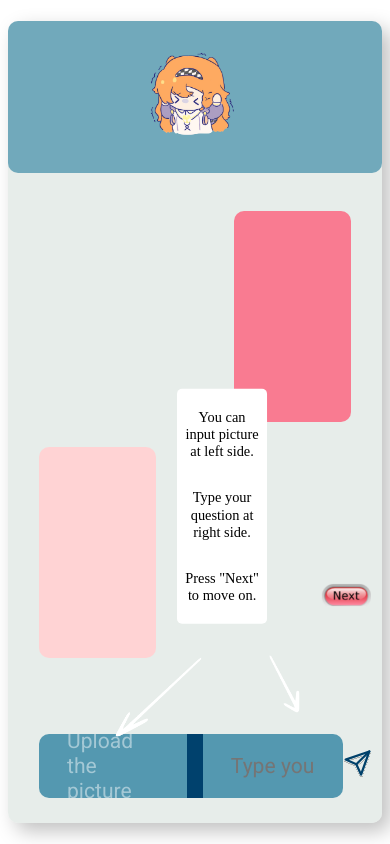
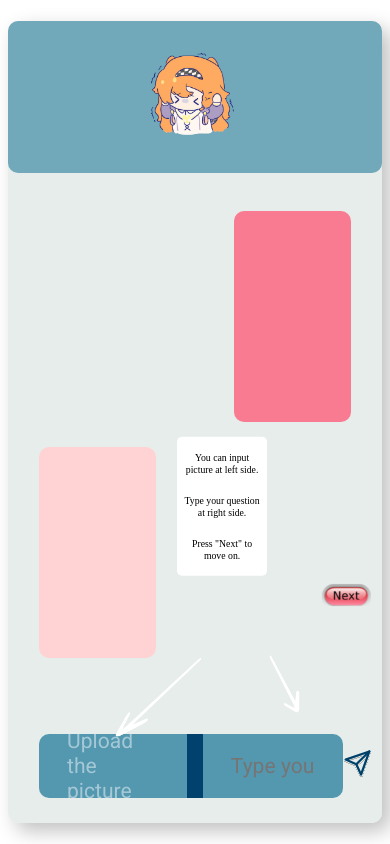
Before and after one commit to 930727fre/VQAweb, a Vue app in the folder frontend/Present/: page /guide-show in a window 390 px wide. Built offline with nearby package versions, Linux system fonts and the light colour scheme.

Commit message:
instruction rwd changed
not using clamp

```diff
--- a/frontend/Present/src/pages/Guide.vue
+++ b/frontend/Present/src/pages/Guide.vue
@@ -312,7 +312,7 @@
       transform: translateX(-50%) scale(2); /*放大logo比例*/
     }
     .instructions{
-      font-size: clamp(1rem, 1.5vw + 0.1rem, 2rem);
+      font-size: 2vw;
     }
   }
 
@@ -325,12 +325,12 @@
       transform: translateX(-50%) scale(3); /*放大logo比例*/
     }
     .instructions{
-      font-size: clamp(0.9rem, 1.5vw + 0.1rem, 2rem);
+      font-size: 2.5vw;
     }
   }
   @media screen and (max-width: 368px) {
     .instructions{
-      font-size: clamp(0.7rem, 1.5vw + 0.05rem, 1.5rem);
+      font-size: 3vw;
     }
   }
 </style>
--- a/frontend/Present/src/pages/GuideShow.vue
+++ b/frontend/Present/src/pages/GuideShow.vue
@@ -169,7 +169,7 @@
     top: 60%; /* Center the box vertically */
     right: 20%; /* Position it from the right */
     transform: translate(-50%, -50%); /* Center it both vertically and horizontally */
-    font-size: 1vw; /* Font size relative to viewport width */
+    font-size: 1.3vw; /* Font size relative to viewport width */
     line-height: 1.2;
     color: black; /* Black text color */
     background-color: white; /* White background */
@@ -186,7 +186,6 @@
 
     height: auto; /* Allow the height to adjust based on content */
     max-height: none; /* Don't limit the height */
-
   }
   .background {/* contextArea隱藏兒子 */
     align-self: stretch;/* 延伸它爸 */
@@ -311,6 +310,7 @@
     line-height: normal;/* 正常行高 */
     letter-spacing: normal;/* 正常字母間距 */
   }
+
   .fixedPictureInput {
     position: fixed;   /* 固定在視口中 */
     bottom: 5.5%;      /* 距離底部 10px */
@@ -355,7 +355,7 @@
       transform: translateX(-50%);
     }
     .instructions{
-      font-size: clamp(1rem, 1.5vw + 0.1rem, 2rem);
+      font-size: 2vw;
     }
   }
 
@@ -385,12 +385,13 @@
       right: 5%;
     }
     .instructions{
-      font-size: clamp(0.9rem, 1.5vw + 0.1rem, 2rem);
+      font-size: 2.5vw;
     }
   }
+
   @media screen and (max-width: 368px){
     .instructions{
-      font-size: clamp(0.7rem, 1.5vw + 0.05rem, 1.5rem);
+      font-size: 3vw;
     }
   }
 </style>
```
